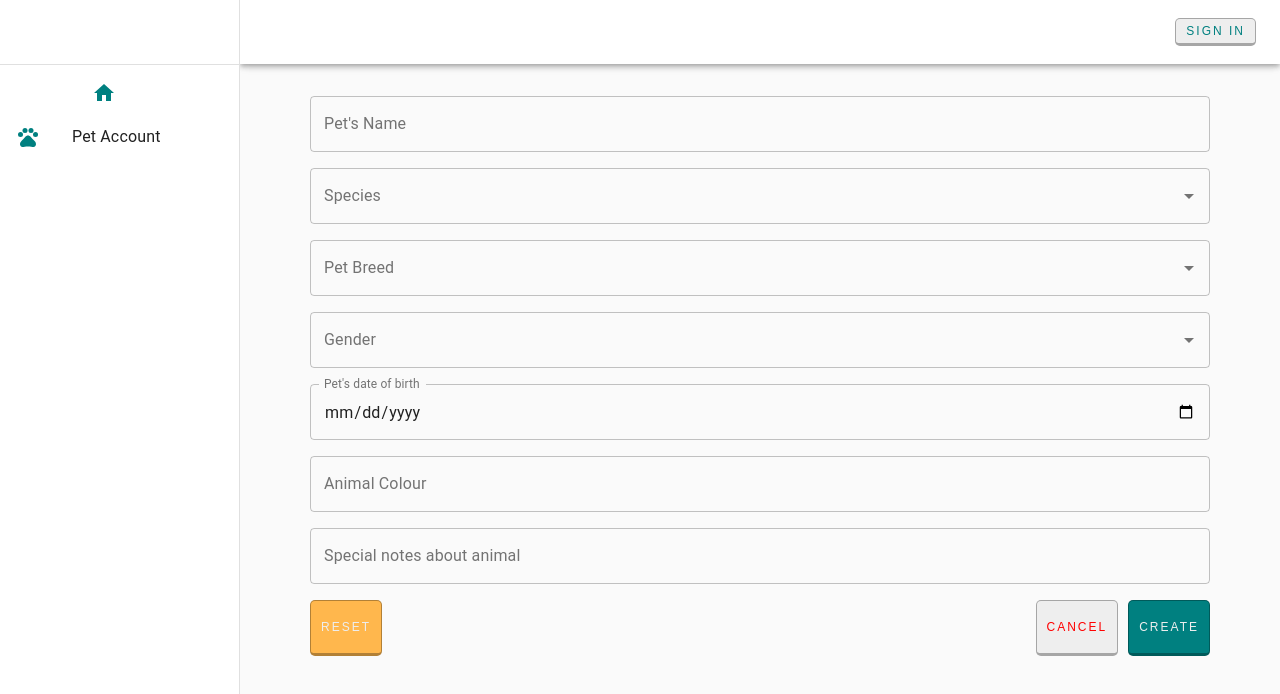
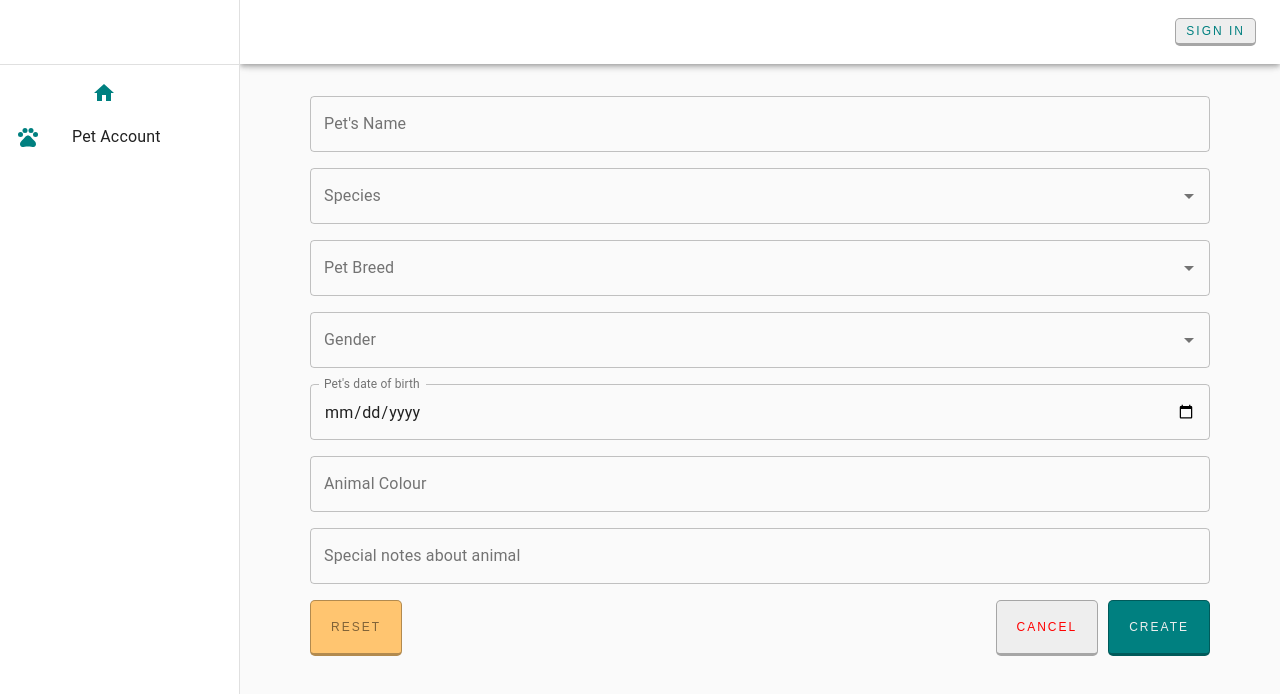
Before and after one commit to irynaborsuk/pet-documents, a React (Create React App) app: page /create-pet-form in a window 1280 px wide. Shown: the top 694 px of the page. Built offline with nearby package versions, Linux system fonts and the light colour scheme.

Commit message:
fixed error helper text

```diff
--- a/src/UI/Button.tsx
+++ b/src/UI/Button.tsx
@@ -34,6 +34,7 @@ type ButtonProps = {
 	height?: string;
 	width?: string;
 	margin?: string;
+	padding?: string;
 }
 
 export const Button: React.FC<ButtonProps> = (
@@ -45,7 +46,8 @@ export const Button: React.FC<ButtonProps> = (
 		color,
 		height,
 		width,
-		margin
+		margin,
+		padding
 	}) => {
 
 	const classes = useStyles();
@@ -60,7 +62,8 @@ export const Button: React.FC<ButtonProps> = (
 				color: color,
 				height: height,
 				width: width,
-				margin: margin
+				margin: margin,
+				padding: padding
 			}}
 		>
 			{name}
--- a/src/containers/PetAccount/AddNewPet.tsx
+++ b/src/containers/PetAccount/AddNewPet.tsx
@@ -159,7 +159,7 @@ const AddNewPet = () => {
 				onBlur={handleBlur}
 				value={values.name}
 				error={!!(touched.name && errors.name)}
-				helperText={errors.name}
+				helperText={touched.name && errors.name}
 			/>
 
 			<FormControl variant="outlined" className={classes.formControl}>
@@ -180,7 +180,7 @@ const AddNewPet = () => {
 							onBlur={handleBlur}
 							value={values.species}
 							error={!!(touched.species && errors.species)}
-							helperText={errors.species}
+							helperText={touched.species && errors.species}
 						/>}
 				/>
 			</FormControl>
@@ -209,7 +209,7 @@ const AddNewPet = () => {
 							onBlur={handleBlur}
 							value={values.breed}
 							error={!!(touched.breed && errors.breed)}
-							helperText={errors.breed}
+							helperText={touched.breed && errors.breed}
 						/>}
 				/>
 			</FormControl>
@@ -237,7 +237,7 @@ const AddNewPet = () => {
 							onBlur={handleBlur}
 							value={values.gender}
 							error={!!(touched.gender && errors.gender)}
-							helperText={errors.gender}
+							helperText={touched.gender && errors.gender}
 						/>}
 				/>
 			</FormControl>
@@ -256,7 +256,7 @@ const AddNewPet = () => {
 				onBlur={handleBlur}
 				value={values.dateOfBirth}
 				error={!!(touched.dateOfBirth && errors.dateOfBirth)}
-				helperText={errors.dateOfBirth}
+				helperText={touched.dateOfBirth && errors.dateOfBirth}
 			/>
 			<TextField
 				className={classes.formControl}
@@ -269,7 +269,7 @@ const AddNewPet = () => {
 				onBlur={handleBlur}
 				value={values.colour}
 				error={!!(touched.colour && errors.colour)}
-				helperText={errors.colour}
+				helperText={touched.colour && errors.colour}
 			/>
 			<TextField
 				className={classes.formControl}
@@ -284,7 +284,7 @@ const AddNewPet = () => {
 				onBlur={handleBlur}
 				value={values.notes}
 				error={!!(touched.notes && errors.notes)}
-				helperText={errors.notes}
+				helperText={touched.notes && errors.notes}
 			/>
 
 			<div className={[classes.formControl, classes.buttonsGroup].join(' ')}>
@@ -293,9 +293,10 @@ const AddNewPet = () => {
 						name={'Reset'}
 						type={'reset'}
 						onClick={() => resetForm()}
-						backgroundColor={'var(--color-basic-yellow)'}
-						color={'var(--color-basic-grey)'}
+						backgroundColor={'var(--color-basic-yellow-light)'}
+						color={'var(--color-black-rgba)'}
 						height={'56px'}
+						padding={'0 20px'}
 					/>
 				</div>
 
@@ -310,6 +311,7 @@ const AddNewPet = () => {
 						color={'var(--color-bright-red)'}
 						height={'56px'}
 						margin={'0 10px'}
+						padding={'0 20px'}
 					/>
 
 					<Button
@@ -318,6 +320,7 @@ const AddNewPet = () => {
 						backgroundColor={'var(--color-basic-green)'}
 						color={'var(--color-basic-grey)'}
 						height={'56px'}
+						padding={'0 20px'}
 					/>
 				</div>
 			</div>
--- a/src/index.css
+++ b/src/index.css
@@ -16,6 +16,7 @@ code {
 :root {
   --color-basic-green: #008080;
   --color-basic-yellow: #ffb74d;
+  --color-basic-yellow-light: rgb(255, 197, 112);
   --color-bright-red: #ff0000;
   --color-basic-grey: #eee;
   --color-hover-grey: #e3e3e3;
```
